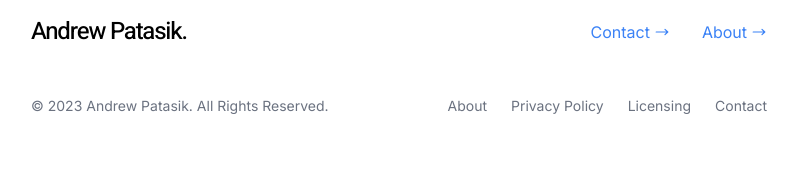
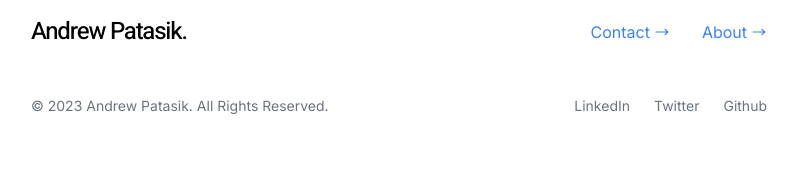
Before and after one commit to andrewpatasik/andrewpatasik.github.io, a React (Vite) app: page / in a window 1280 px wide. Shown: the top 186 px of the page, without its empty margins (241-1039 px from the left). Built offline with nearby package versions, Linux system fonts and the light colour scheme.

Commit message:
footer adjust

```diff
--- a/src/components/Footer.tsx
+++ b/src/components/Footer.tsx
@@ -9,25 +9,20 @@ const Footer = () => {
           </a>
           . All Rights Reserved.
         </span>
-        <ul className="flex flex-wrap items-center mt-3 text-sm font-medium text-gray-500 sm:mt-0">
+        <ul className="flex flex-wrap items-center space-x-4 md:space-x-6 mt-3 text-sm font-medium text-gray-500 sm:mt-0">
           <li>
-            <a href="#" className="mr-4 hover:underline md:mr-6 ">
-              About
-            </a>
-          </li>
-          <li>
-            <a href="#" className="mr-4 hover:underline md:mr-6">
-              Privacy Policy
-            </a>
-          </li>
-          <li>
-            <a href="#" className="mr-4 hover:underline md:mr-6">
-              Licensing
+            <a href="#" className="hover:underline">
+              LinkedIn
             </a>
           </li>
           <li>
             <a href="#" className="hover:underline">
-              Contact
+              Twitter
+            </a>
+          </li>
+          <li>
+            <a href="#" className="hover:underline">
+              Github
             </a>
           </li>
         </ul>
```
